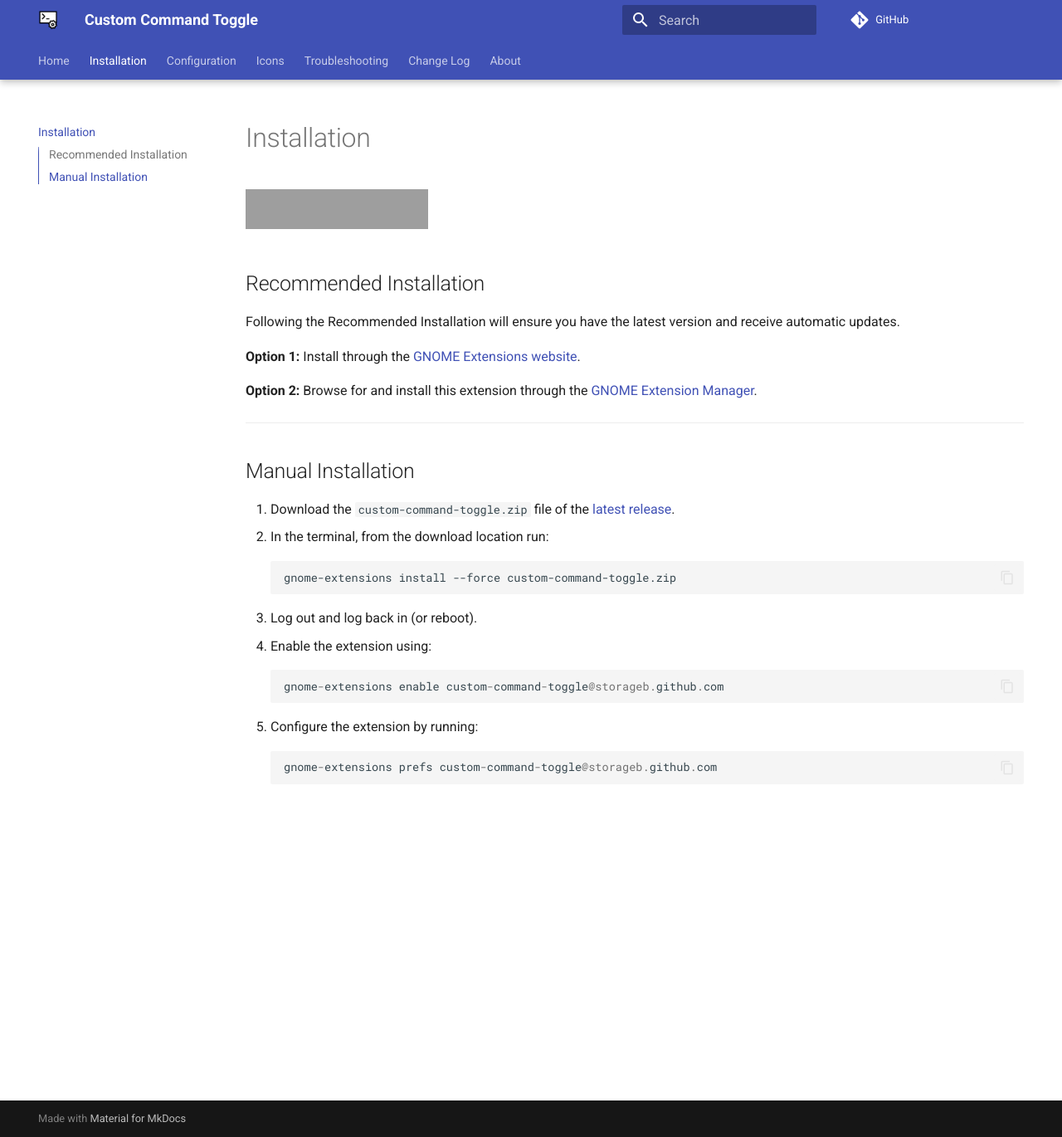
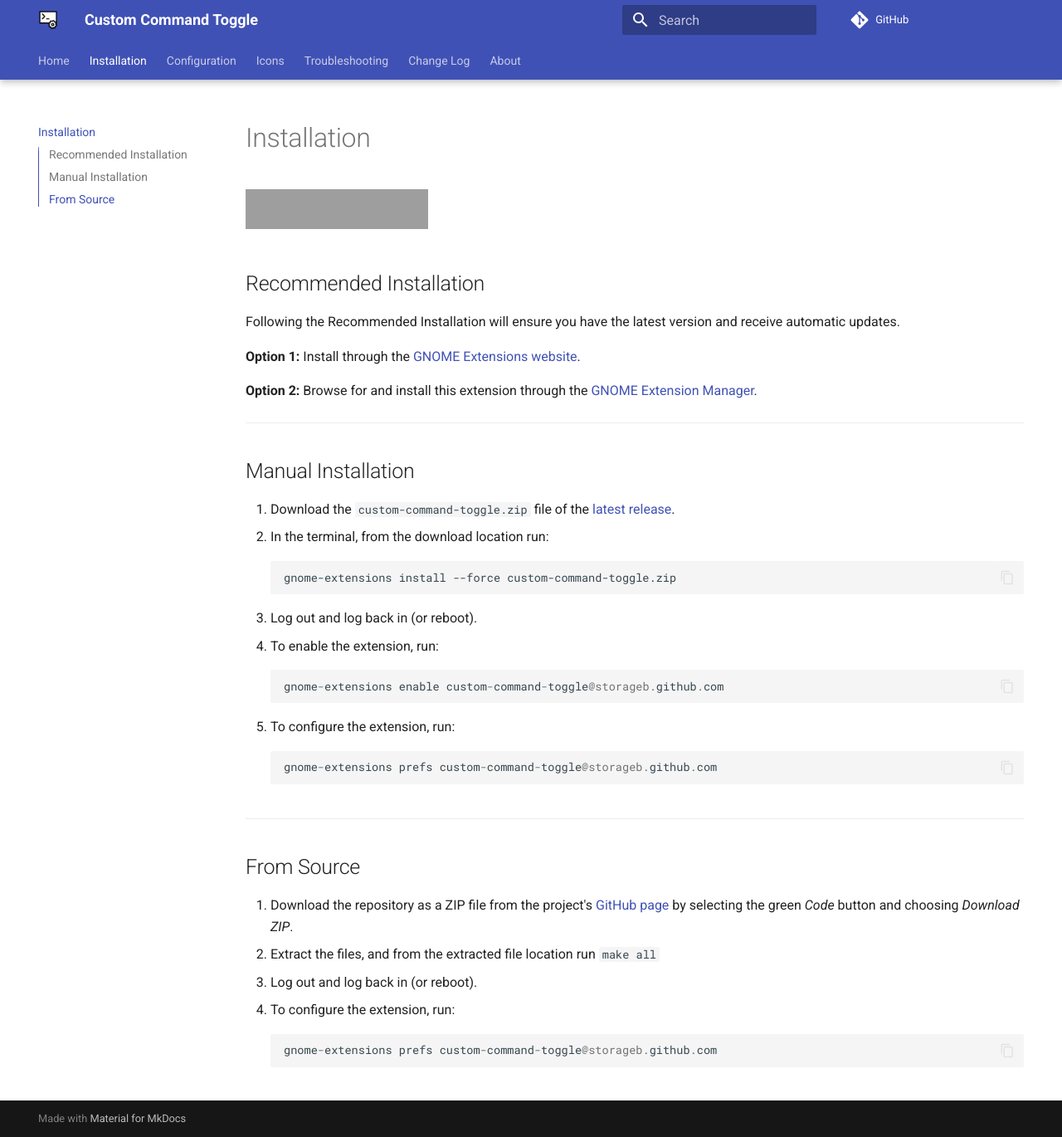
Before and after one commit to StorageB/custom-command-toggle, an MkDocs documentation site: the page built from docs/installation.md, in a window 1280 px wide and 1370 px high. Shown: the whole window at 83% size. Built offline with MkDocs 1.6.1 and Material for MkDocs 9.7.7, drawn with Linux system fonts in a browser that asks for light colours; comment, search, counter and statistics services are not loaded; grey boxes are pictures that could not be loaded.

Commit message:
Update installation.md

````diff
--- a/docs/installation.md
+++ b/docs/installation.md
@@ -10,7 +10,6 @@
 
 **Option 2:** Browse for and install this extension through the [GNOME Extension Manager](https://mattjakeman.com/apps/extension-manager).
 
-
 ---
 
 ## Manual Installation
@@ -21,28 +20,23 @@
         gnome-extensions install --force custom-command-toggle.zip
 
 3. Log out and log back in (or reboot).
-4. Enable the extension using:
+4. To enable the extension, run:
 
         gnome-extensions enable custom-command-toggle@storageb.github.com
 
-5. Configure the extension by running:
+5. To configure the extension, run:
 
         gnome-extensions prefs custom-command-toggle@storageb.github.com
 
 
 
-<!--
+---
+
 ## From Source
 
-1. From the [GitHub page](https://github.com/StorageB/custom-command-toggle), download the repository as a ZIP file by selecting the green  Code button and "Download ZIP”.
-2. Rename the ZIP file to "custom-command-toggle.zip"
-3. In the terminal, from the download location run:
-`gnome-extensions install --force custom-command-toggle.zip`
-4. Log out and log back in (or reboot).
+1. Download the repository as a ZIP file from the project's [GitHub page](https://github.com/StorageB/custom-command-toggle) by selecting the green *Code* button and choosing *Download ZIP*.
+2. Extract the files, and from the extracted file location run `make all`
+3. Log out and log back in (or reboot).
+4. To configure the extension, run:
 
-To enable and configure the extension use:
-```
-gnome-extensions enable custom-command-toggle@storageb.github.com
-gnome-extensions prefs custom-command-toggle@storageb.github.com
-```
--->
+        gnome-extensions prefs custom-command-toggle@storageb.github.com
````
